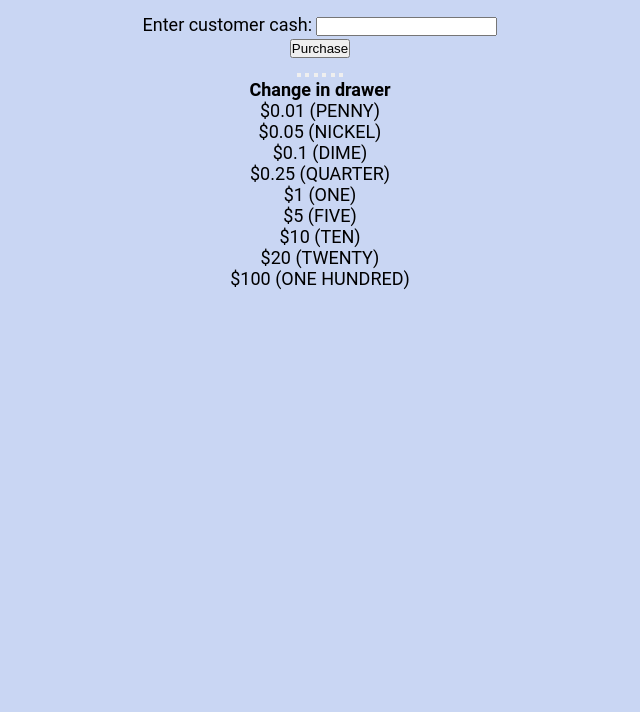
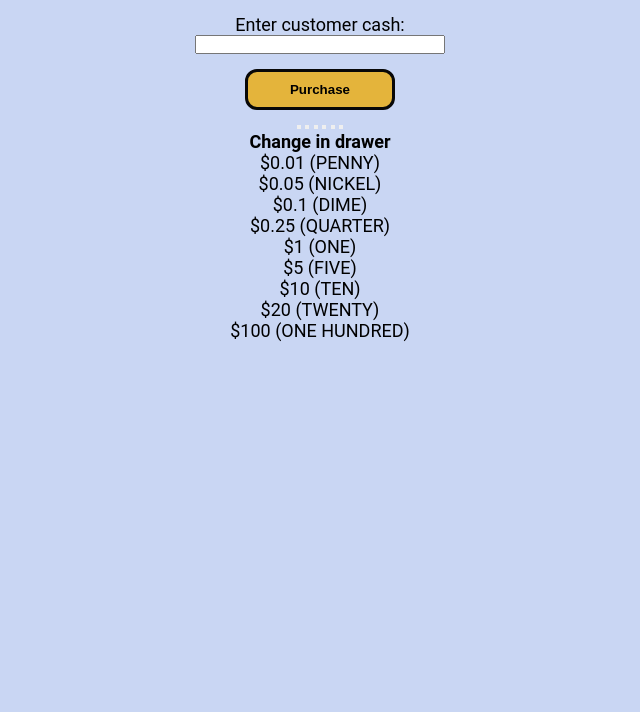
Before and after one commit to Aelkoulali/Cash-Register, a plain HTML site: page index.html in a window 1280 px wide. Shown: the part 88-800 px from the top of the page, without its empty margins (320-960 px from the left). Drawn offline with Linux system fonts and the light colour scheme.

Commit message:
CSS ; input + purchase-btn

```diff
--- a/index.html
+++ b/index.html
@@ -14,7 +14,7 @@
             <input id="cash" type="number" class="user-input" value>
         </div>
         <div id="change-due"></div>
-        <button id="purchase-btn">Purchase</button>
+        <button id="purchase-btn" class="purchase-btn">Purchase</button>
         <div class="container">
             <div class="price-screen"></div>
             <div class="top">
--- a/styles.css
+++ b/styles.css
@@ -11,6 +11,7 @@
     --blue:#C9D6F3;
     --black:#080808;
     --gold:#e4b43b;
+    --light-green:#90ee90;
 
 }
 
@@ -28,3 +29,23 @@ body {
 h1 {
     margin: 30px auto;
 }
+
+.input{
+    width: 250px;
+    display: flex;
+    flex-direction: column;
+}
+.purchase-btn {
+    background-color: var(--gold);
+    border: 3px solid var(--black) ;
+    border-radius: 12px;
+    cursor: pointer;
+    padding: 10px;
+    margin-top: 15px;
+    width: 150px;
+    font-weight: bold;
+}
+
+.purchase-btn:hover {
+    background-color: var(--light-green);
+}
```
